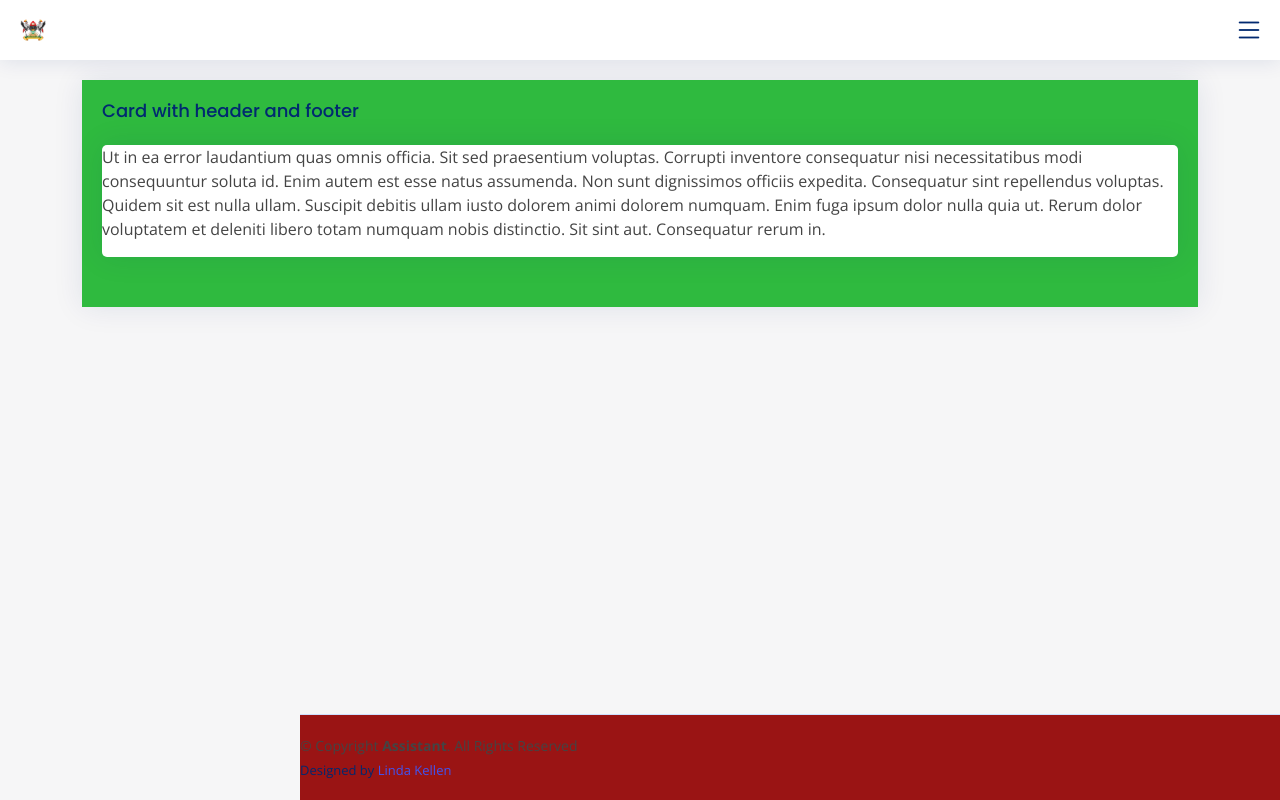
After one commit to linda123ayebale/assistant, a Django app: page /chatbot/bot in a window 1280 px wide. The commit adds this page. Run offline with Django 3.2, Linux system fonts and the light colour scheme; some libraries are stand-ins or nearby versions.

Commit message:
postioning the footer bottom

```diff
--- a/accounts/templates/accounts/login.html
+++ b/accounts/templates/accounts/login.html
@@ -14,7 +14,7 @@
   <section class="section register min-vh-100 d-flex flex-column align-items-center justify-content-center py-4">
     <div class="container">
       <div class="row justify-content-center">
-        <div class="col-lg-8 col-md-6 d-flex flex-column align-items-center justify-content-center">
+        <div class="col-lg-4 col-md-6 d-flex flex-column align-items-center justify-content-center">
           <div class="card mb-3">
 
             <div class="card-body">
--- a/accounts/templates/accounts/register.html
+++ b/accounts/templates/accounts/register.html
@@ -13,7 +13,7 @@
   <section class="section register min-vh-100 d-flex flex-column align-items-center justify-content-center py-4">
     <div class="container">
       <div class="row justify-content-center">
-        <div class="col-lg-8 col-md-6 d-flex flex-column align-items-center justify-content-center">
+        <div class="col-lg-4 col-md-6 d-flex flex-column align-items-center justify-content-center">
           <div class="card mb-2">
             <div class="card-body">
 
--- a/chatbot/templates/chatbot/index.html
+++ b/chatbot/templates/chatbot/index.html
@@ -0,0 +1,44 @@
+{% extends "main.html" %}
+{% load static %}
+
+<title>
+    {% block title %}
+    Asking help
+    {% endblock title %}
+</title>
+
+
+{% block content %}
+
+<h1>This is the chatbot</h1>
+
+  <!-- ======= Header ======= -->
+  {% include 'header.html' %}
+ <!-- End Header -->
+
+  <section class="section">
+    <div class="container py-4">
+    <div class="row align-items-top">
+      <div class="col-12">
+        <div class="card">
+          <div class="card-body">
+            <h5 class="card-title">Card with header and footer</h5>
+              <div class="col-12 justify-content-center">
+                  <div class="card">
+                      <div class="row">
+                          <p>Ut in ea error laudantium quas omnis officia. Sit sed praesentium voluptas. Corrupti inventore consequatur nisi necessitatibus modi consequuntur soluta id. Enim autem est esse natus assumenda. Non sunt dignissimos officiis expedita. Consequatur sint repellendus voluptas.
+                              Quidem sit est nulla ullam. Suscipit debitis ullam iusto dolorem animi dolorem numquam. Enim fuga ipsum dolor nulla quia ut.
+                              Rerum dolor voluptatem et deleniti libero totam numquam nobis distinctio. Sit sint aut. Consequatur rerum in.
+                          </p>
+                      </div>
+                  </div>
+              </div>
+          </div>
+        </div>
+      </div>
+    </div>
+  </section>
+
+  {% include 'footer.html' %}
+
+{% endblock content %}
--- a/chatbot/urls.py
+++ b/chatbot/urls.py
@@ -4,5 +4,5 @@ from . import views
 app_name = "chatbot"
 
 urlpatterns = [
-    path('', views.homeviews, name='home')
+    path('bot', views.homeviews, name='home')
 ]
--- a/chatbot/views.py
+++ b/chatbot/views.py
@@ -4,4 +4,4 @@ from django.http import HttpResponse
 # Create your views here.
 
 def homeviews(request):
-    return HttpResponse("Hello, this is chartbot!")
+    return render(request, "chatbot/index.html")
--- a/static/assets/css/style.css
+++ b/static/assets/css/style.css
@@ -4,8 +4,11 @@
 }
 
 body {
+  height: 100%;
+  display: flex;
+  flex-direction: column;
   font-family: "Open Sans", sans-serif;
-  background: #f6f9ff;
+  background: #f6f6f7;
   color: #444444;
 }
 
@@ -35,6 +38,9 @@ h1, h2, h3, h4, h5, h6 {
   #main {
     padding: 20px;
   }
+}
+.main {
+  flex: 1;
 }
 
 /*--------------------------------------------------------------
@@ -99,7 +105,7 @@ h1, h2, h3, h4, h5, h6 {
 .dropdown-menu .dropdown-header, .dropdown-menu .dropdown-footer {
   text-align: center;
   font-size: 15px;
-  padding: 10px 25px;
+
 }
 .dropdown-menu .dropdown-footer a {
   color: #444444;
@@ -1052,18 +1058,34 @@ h1, h2, h3, h4, h5, h6 {
 # Footer
 --------------------------------------------------------------*/
 .footer {
+
+  background-color: #9a1414;
+  position: fixed;
+  bottom: 0;
+  left: 0;
+  right: 0;
   padding: 20px 0;
   font-size: 14px;
   transition: all 0.3s;
   border-top: 1px solid #cddfff;
 }
-.footer .copyright {
+.footer .container {
+  display: flex;
+  justify-content: center;
+  align-items: center;
+  height: 100%;
+}
+
+.footer .row {
+  width: 100%;
+}
+
+.footer .col-12 {
   text-align: center;
-  color: #012970;
 }
+
 .footer .credits {
   padding-top: 5px;
-  text-align: center;
   font-size: 13px;
   color: #012970;
 }
--- /dev/null
+++ b/templates/footer.html
@@ -0,0 +1,9 @@
+<footer id="footer" class="footer" style="position: fixed;">
+    <div class="copyright">
+      &copy; Copyright <strong><span>Assistant</span></strong>. All Rights Reserved
+    </div>
+    <div class="credits">
+
+      Designed by <a href="">Linda Kellen</a>
+    </div>
+</footer>
--- /dev/null
+++ b/templates/header.html
@@ -0,0 +1,68 @@
+{% load static %}
+<header id="header" class="header fixed-top d-flex align-items-center">
+
+    <div class="d-flex align-items-center justify-content-between">
+      <a href="" class="logo d-flex align-items-center">
+        <img src="{% static 'assets/img/go.png' %}" alt="">
+      </a>
+    </div><!-- End Logo -->
+
+    <nav class="header-nav ms-auto">
+      <ul class="d-flex align-items-center">
+        <li class="nav-item dropdown pe-3">
+          <a class="nav-link nav-profile d-flex align-items-center pe-0" href="#" data-bs-toggle="dropdown">
+            <i style="font-size: 30px;" class="bi bi-list"></i>
+          </a>
+
+          <ul class="dropdown-menu dropdown-menu-end dropdown-menu-arrow profile">
+            <li class="dropdown-header">
+              <h6>Kevin Anderson</h6>
+            </li>
+            <li>
+              <hr class="dropdown-divider">
+            </li>
+
+            <li>
+              <a class="dropdown-item d-flex align-items-center" href="">
+                <i class="bi bi-person"></i>
+                <span>My Profile</span>
+              </a>
+            </li>
+            <li>
+              <hr class="dropdown-divider">
+            </li>
+
+            <li>
+              <a class="dropdown-item d-flex align-items-center" href="users-profile.html">
+                <i class="bi bi-gear"></i>
+                <span>Account Settings</span>
+              </a>
+            </li>
+            <li>
+              <hr class="dropdown-divider">
+            </li>
+
+            <li>
+              <a class="dropdown-item d-flex align-items-center" href="pages-faq.html">
+                <i class="bi bi-question-circle"></i>
+                <span>Need Help?</span>
+              </a>
+            </li>
+            <li>
+              <hr class="dropdown-divider">
+            </li>
+
+            <li>
+              <a class="dropdown-item d-flex align-items-center" href="#">
+                <i class="bi bi-box-arrow-right"></i>
+                <span>Sign Out</span>
+              </a>
+            </li>
+
+          </ul><!-- End Profile Dropdown Items -->
+        </li><!-- End Profile Nav -->
+
+      </ul>
+    </nav><!-- End Icons Navigation -->
+
+  </header>
```
Also changed, not shown: accounts/templates/accounts/forgot.html (+34 -15 lines).
